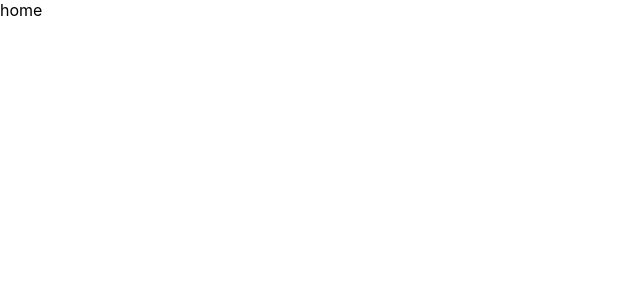
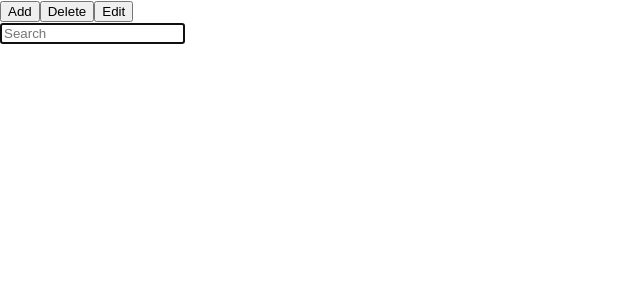
Before and after one commit to LianaSher/notes-app, a React (Create React App) app: page / in a window 1280 px wide. Shown: the top 300 px of the page, without its empty margins (0-640 px from the left). Built offline with nearby package versions, Linux system fonts and the light colour scheme.

Commit message:
add components and create bd

```diff
--- a/src/App.js
+++ b/src/App.js
@@ -1,8 +1,45 @@
-import logo from "./logo.svg";
+import { useState, useEffect, createContext, useContext } from "react";
+import { openDB } from "idb";
+
 import "./App.css";
 
+import { Header } from "./components/Header/Header.jsx";
+import { SideBar } from "./components/SideBar/SideBar.jsx";
+import { Workspace } from "./components/Workspace/Workspace.jsx";
+
+export const AppContext = createContext();
+
 function App() {
-  return <div>home</div>;
+  const [notes, setNotes] = useState([]);
+  const [activeNote, setActiveNote] = useState("");
+
+  useEffect(() => {
+    openDB("notes-app", 1, {
+      upgrade(db) {
+        db.createObjectStore("notes");
+      },
+    })
+      .then((db) => {
+        const tx = db.transaction("notes", "readonly");
+        const store = tx.objectStore("notes");
+
+        return store.getAll();
+      })
+      .then((notes) => {
+        console.log(notes);
+        setNotes(notes);
+      });
+  }, []);
+
+  return (
+    <AppContext.Provider value={{ notes, activeNote, setActiveNote }}>
+      <div>
+        <Header />
+        <SideBar />
+        <Workspace />
+      </div>
+    </AppContext.Provider>
+  );
 }
 
 export default App;
--- /dev/null
+++ b/src/components/Header/Header.jsx
@@ -0,0 +1,12 @@
+import { SearchBox } from "../SearchBox/SearchBox";
+
+export const Header = () => {
+  return (
+    <header>
+      <button>Add</button>
+      <button>Delete</button>
+      <button>Edit</button>
+      <SearchBox />
+    </header>
+  );
+};
--- /dev/null
+++ b/src/components/ListItem/ListItem.jsx
@@ -0,0 +1,3 @@
+export const ListItem = () => {
+  return <p>Text</p>;
+};
--- /dev/null
+++ b/src/components/SearchBox/SearchBox.jsx
@@ -0,0 +1,13 @@
+export const SearchBox = () => {
+  return (
+    <form>
+      <input
+        type="text"
+        autoComplete="off"
+        autoFocus
+        placeholder="Search"
+        name="search"
+      ></input>
+    </form>
+  );
+};
--- /dev/null
+++ b/src/components/SideBar/SideBar.jsx
@@ -0,0 +1,24 @@
+import { useContext } from "react";
+
+import { AppContext } from "../../App";
+import { ListItem } from "../ListItem/ListItem";
+
+export const SideBar = () => {
+  const { notes, activeNote, setActiveNote } = useContext(AppContext);
+
+  const handleClick = (id) => {
+    setActiveNote(id);
+  };
+  return (
+    <ul>
+      {notes.map((note) => (
+        <ListItem
+          key={note.id}
+          note={note}
+          active={note.id === activeNote}
+          onClick={handleClick}
+        />
+      ))}
+    </ul>
+  );
+};
--- /dev/null
+++ b/src/components/Workspace/Workspace.jsx
@@ -0,0 +1,3 @@
+export const Workspace = () => {
+  return <div></div>;
+};
```
Also changed, not shown: package.json (+8 -1 lines), src/logo.svg (deleted), 1 other file (tests, documents, lock files or other folders).
